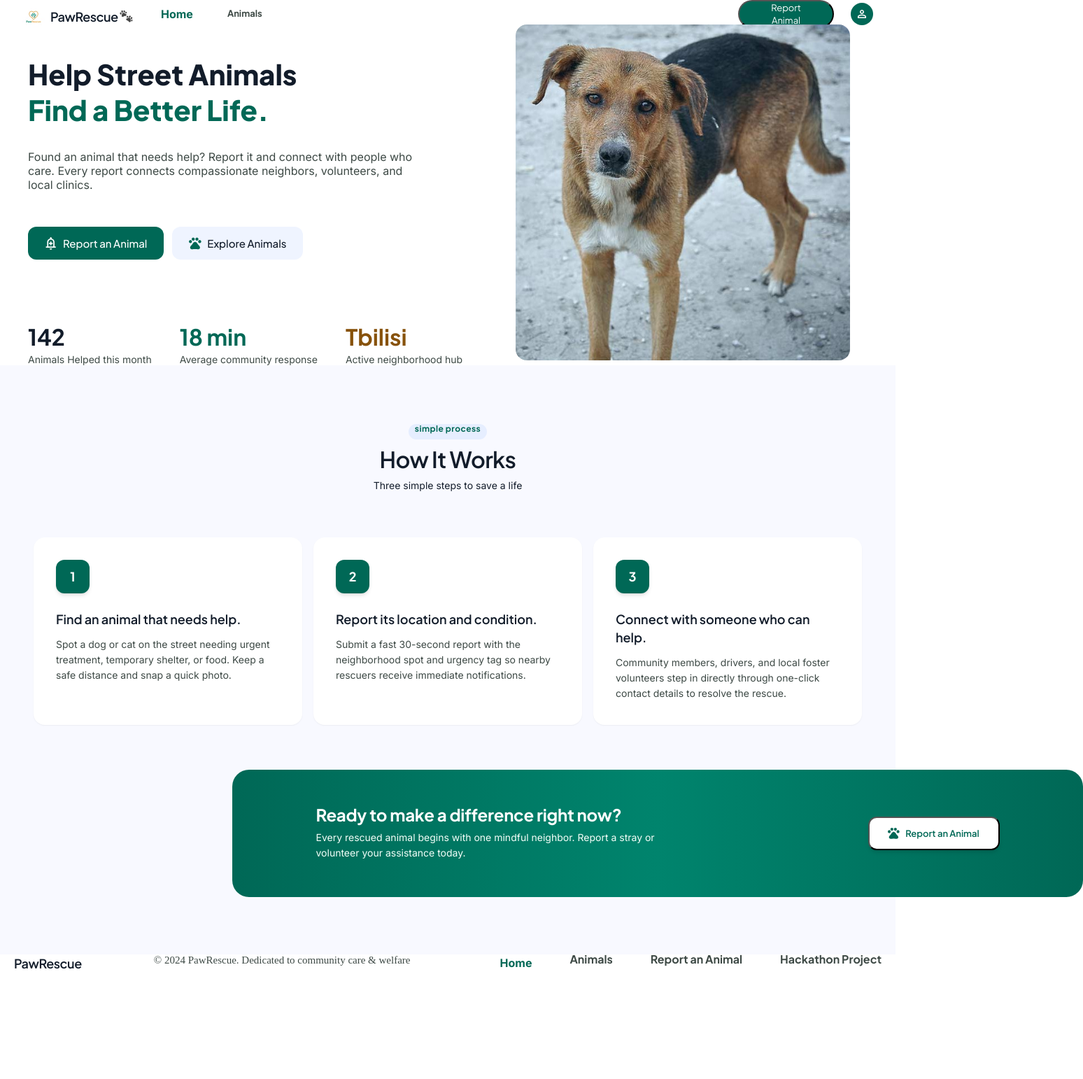
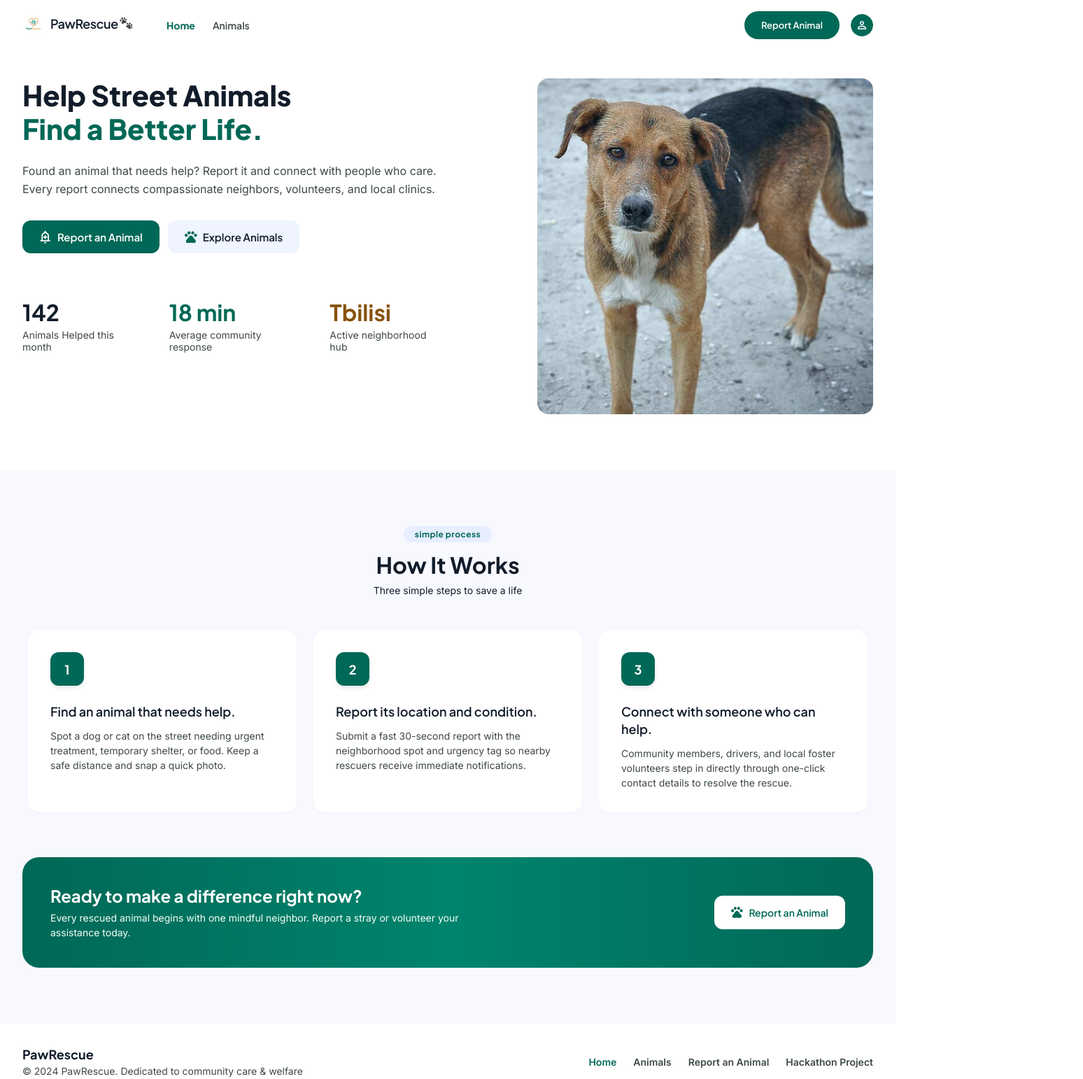
Before and after one commit to alexapkhazava22-bit/PawRescue, a plain HTML site: page index.html in a window 1280 px wide. Shown: the whole page at 70% size, 1548 px wide, since content can reach past the window. Before the commit the page ends 1390 px from the top, so only its background shows below. Drawn offline with Linux system fonts and the light colour scheme; a web font is replaced by a local one.

Commit message:
result dachi left

```diff
--- a/index.html
+++ b/index.html
@@ -1,146 +1,130 @@
-
 <!DOCTYPE html>
 <html lang="en">
 
 <head>
     <meta charset="UTF-8">
     <meta name="viewport" content="width=device-width, initial-scale=1.0">
-    <title>Document</title>
+    <title>PawRescue - Help Street Animals</title>
+    <link rel="preconnect" href="https://fonts.googleapis.com">
+    <link rel="preconnect" href="https://fonts.gstatic.com" crossorigin>
+    <link href="https://fonts.googleapis.com/css2?family=Inter:wght@400;500;600;700&family=Plus+Jakarta+Sans:wght@500;600;700;800&display=swap" rel="stylesheet">
     <link rel="stylesheet" href="./style.css">
 </head>
 
 <body>
-    <header>
-
-        <div class="container">
-            <div class="logo">
+    <header class="navbar">
+        <div class="nav-container">
+            <a href="#" class="logo">
                 <img src="./Link (1).png" alt="PawRescue logo">
-
-            </div>
+            </a>
 
             <nav class="navitems">
-                <h1 class="home">Home</h1>
-                <h2 class="animals">Animals</h2>
+                <a href="#" class="nav-link active">Home</a>
+                <a href="#" class="nav-link">Animals</a>
             </nav>
         </div>
 
         <div class="header-right">
             <button class="report-btn">Report Animal</button>
-
-
-            <img src="./Background.svg" alt="Profile">
-
+            <img src="./Background.svg" alt="Profile" class="profile-avatar">
         </div>
     </header>
 
+    <main>
+        <section class="hero">
+            <div class="hero-container">
+                <div class="hero-left">
+                    <div class="content">
+                        <h1 class="title">Help Street Animals <span class="title-highlight">Find a Better Life.</span></h1>
+                        <p class="description">Found an animal that needs help? Report it and connect with people who care. Every report connects compassionate neighbors, volunteers, and local clinics.</p>
+                    </div>
 
-    <div class="hero">
-        <div class="content">
-            <h1 class="title">Help Street Animals</h1>
-            <h1 class="title1">Find a Better Life.</h1>
-            <p class="discription">Found an animal that needs help? Report it and connect with people who care. Every
-                report connects
-                compassionate neighbors, volunteers, and local clinics.</p>
-        </div>
                     <div class="btns">
-            <button class="btn1"><img src="Icon.svg" alt="">Report an Animal </button>
-            <button class="btn2"><img src="Container.svg" alt="">Explore Animals </button>
+                        <button class="btn1"><img src="Icon.svg" alt="">Report an Animal</button>
+                        <button class="btn2"><img src="Container.svg" alt="">Explore Animals</button>
                     </div>
 
                     <div class="stats">
-            <div>
-                <h1 class="stat-number">142</h1>
+                        <div class="stat-item">
+                            <span class="stat-number">142</span>
                             <p class="desc">Animals Helped this month</p>
                         </div>
-            <div>
-                <h1 class="response-time">18 min</h1>
+                        <div class="stat-item">
+                            <span class="response-time">18 min</span>
                             <p class="desc">Average community response</p>
                         </div>
-            <div>
-                <h1 class="location">Tbilisi</h1>
+                        <div class="stat-item">
+                            <span class="location">Tbilisi</span>
                             <p class="desc">Active neighborhood hub</p>
                         </div>
                     </div>
-
-        <div class="image">
-            <img src="stray.jpg" alt="">
                 </div>
 
+                <div class="hero-image-wrapper">
+                    <img src="stray.jpg" alt="Stray animal needing rescue">
+                </div>
+            </div>
+        </section>
+
+        <section class="how-it-works">
+            <div class="hiw-header">
+                <div class="process">
+                    <span>simple process</span>
+                </div>
+                <h2>How It Works</h2>
+                <p class="subtitle">Three simple steps to save a life</p>
             </div>
 
-
-
-
-    <section>
-        <div class="hiw">
-            <div class="process">
-                <p>simple process</p>
-            </div>
-            <h2>How It Works</h2>
-            <span>Three simple steps to save a life</span>
-        </div>
             <div class="hiwc">
                 <div class="hcard">
-                <div class="numb">
-                    <span>1</span>
-                </div>
+                    <div class="numb">1</div>
                     <div class="hcardtext">
                         <h3>Find an animal that needs help.</h3>
-                    <p>Spot a dog or cat on the street needing urgent
-                        treatment, temporary shelter, or food. Keep a
-                        safe distance and snap a quick photo.</p>
+                        <p>Spot a dog or cat on the street needing urgent treatment, temporary shelter, or food. Keep a safe distance and snap a quick photo.</p>
                     </div>
                 </div>
                 <div class="hcard">
-                <div class="numb">
-                    <span>2</span>
-                </div>
+                    <div class="numb">2</div>
                     <div class="hcardtext">
                         <h3>Report its location and condition.</h3>
-                    <p>Submit a fast 30-second report with the
-                        neighborhood spot and urgency tag so nearby
-                        rescuers receive immediate notifications.</p>
+                        <p>Submit a fast 30-second report with the neighborhood spot and urgency tag so nearby rescuers receive immediate notifications.</p>
                     </div>
                 </div>
                 <div class="hcard">
-                <div class="numb">
-                    <span>3</span>
-                </div>
+                    <div class="numb">3</div>
                     <div class="hcardtext">
                         <h3>Connect with someone who can help.</h3>
-                    <p>Community members, drivers, and local foster
-                        volunteers step in directly through one-click
-                        contact details to resolve the rescue.</p>
+                        <p>Community members, drivers, and local foster volunteers step in directly through one-click contact details to resolve the rescue.</p>
+                    </div>
                 </div>
             </div>
 
-        </div>
-        <div class="rescue">
+            <div class="rescue-banner">
                 <div class="resctext">
                     <h2>Ready to make a difference right now?</h2>
-                <p>Every rescued animal begins with one mindful neighbor. Report a stray or volunteer
-                    your assistance today.</p>
+                    <p>Every rescued animal begins with one mindful neighbor. Report a stray or volunteer your assistance today.</p>
                 </div>
-            <button><img src="./Container.svg" alt="Report an Animal Add Button Image">Report an Animal</button>
+                <button><img src="./Container.svg" alt="">Report an Animal</button>
             </div>
         </section>
+    </main>
 
-    <footer>
-
-        <h1>PawRescue</h1>
+    <footer class="footer">
+        <div class="footer-container">
+            <div class="footer-brand">
+                <h2>PawRescue</h2>
                 <p class="lastp">© 2024 PawRescue. Dedicated to community care & welfare</p>
-
-        <div>
-
-            <ul>
-                <li class="home home2">Home</li>
-                <li class="animals animals2">Animals</li>
-                <li class="animals animals2">Report an Animal</li>
-                <li class="animals animals2">Hackathon Project</li>
-            </ul>
             </div>
 
-
+            <nav class="footer-nav">
+                <ul>
+                    <li><a href="#" class="footer-link active">Home</a></li>
+                    <li><a href="#" class="footer-link">Animals</a></li>
+                    <li><a href="#" class="footer-link">Report an Animal</a></li>
+                    <li><a href="#" class="footer-link">Hackathon Project</a></li>
+                </ul>
+            </nav>
+        </div>
     </footer>
 </body>
 
--- a/style.css
+++ b/style.css
@@ -1,172 +1,112 @@
-@import url('https://fonts.googleapis.com/css2?family=Averia+Libre:ital,wght@0,300;0,400;0,700;1,300;1,400;1,700&family=Crimson+Text:ital,wght@0,400;0,600;0,700;1,400;1,600;1,700&family=DM+Mono:ital,wght@0,300;0,400;0,500;1,300;1,400;1,500&family=DM+Sans:ital,opsz,wght@0,9..40,100..1000;1,9..40,100..1000&family=Edu+AU+VIC+WA+NT+Guides:wght@400..700&family=IM+Fell+English+SC&family=Inter:ital,opsz,wght@0,14..32,100..900;1,14..32,100..900&family=Montserrat:ital,wght@0,100..900;1,100..900&family=Noto+Rashi+Hebrew:wght@100..900&family=Noto+Sans+Georgian:wght@100..900&family=Noto+Serif+Georgian:wght@100..900&family=Plus+Jakarta+Sans:ital,wght@0,200..800;1,200..800&family=Poppins:ital,wght@0,100;0,200;0,300;0,400;0,500;0,600;0,700;0,800;0,900;1,100;1,200;1,300;1,400;1,500;1,600;1,700;1,800;1,900&family=Roboto+Mono:ital,wght@0,100..700;1,100..700&family=Work+Sans:ital,wght@0,100..900;1,100..900&display=swap');
-@import url('https://fonts.googleapis.com/css2?family=Averia+Libre:ital,wght@0,300;0,400;0,700;1,300;1,400;1,700&family=Crimson+Text:ital,wght@0,400;0,600;0,700;1,400;1,600;1,700&family=DM+Mono:ital,wght@0,300;0,400;0,500;1,300;1,400;1,500&family=DM+Sans:ital,opsz,wght@0,9..40,100..1000;1,9..40,100..1000&family=Edu+AU+VIC+WA+NT+Guides:wght@400..700&family=IM+Fell+English+SC&family=Inter:ital,opsz,wght@0,14..32,100..900;1,14..32,100..900&family=Montserrat:ital,wght@0,100..900;1,100..900&family=Noto+Rashi+Hebrew:wght@100..900&family=Noto+Sans+Georgian:wght@100..900&family=Noto+Serif+Georgian:wght@100..900&family=Plus+Jakarta+Sans:ital,wght@0,200..800;1,200..800&family=Poppins:ital,wght@0,100;0,200;0,300;0,400;0,500;0,600;0,700;0,800;0,900;1,100;1,200;1,300;1,400;1,500;1,600;1,700;1,800;1,900&family=Roboto+Mono:ital,wght@0,100..700;1,100..700&family=Work+Sans:ital,wght@0,100..900;1,100..900&display=swap');
-
 * {
     padding: 0;
     margin: 0;
     box-sizing: border-box;
 }
 
-header {
+body {
+    font-family: 'Inter', sans-serif;
+    color: #3D4945;
+    background-color: #FFFFFF;
+}
+
+/* Header & Nav */
+.navbar {
     display: flex;
     align-items: center;
-    justify-content: center, space-between;
-    flex-direction: row;
+    justify-content: space-between;
+    padding: 16px 32px;
+    max-width: 1280px;
+    margin: 0 auto;
 }
 
-.container {
+.nav-container {
     display: flex;
-    justify-content: center, space-around;
-    flex-direction: row;
     align-items: center;
-}
-
-.home {
-    font-weight: 700px;
-    color: #006856;
-    font-size: 16px;
-    line-height: 24px;
-    font-family: 'inter', sans-serif;
-    margin-left: 40px;
-}
-
-.animals {
-    font-weight: 600px;
-    color: #3d4945;
-    font-size: 13px;
-    height: 18px;
-    font-family: 'plus jakarta sans', sans-serif;
-    margin-left: 24px;
-}
-
-.logo {
     gap: 48px;
-    height: 24px;
-    justify-content: center;
-    align-items: center;
-    margin-left: 32px;
 }
 
 .navitems {
     display: flex;
     align-items: center;
     gap: 25px;
-    flex-direction: row;
-    justify-content: center;
 }
 
-.report-btn {
-    width: 137px;
-    height: 40px;
-    border-radius: 9999px;
-    padding-right: 24px;
-    padding-left: 24px;
-    background-color: #006856;
-    color: #ffffff;
-    font-size: 13px;
-    font-weight: 600px;
-    line-height: 18px;
-    letter-spacing: 0px;
-    font-family: 'plus jakarta sans', sans-serif;
-    margin-right: 16px;
+.nav-link {
+    text-decoration: none;
+    font-size: 14px;
+    font-weight: 600;
+    font-family: 'Plus Jakarta Sans', sans-serif;
+    color: #3d4945;
+}
 
+.nav-link.active {
+    color: #006856;
+    font-weight: 700;
 }
 
 .header-right {
     display: flex;
     align-items: center;
-    justify-content: center;
-    gap: 8px;
-    margin-right: 32px;
-    margin-left: auto;
+    gap: 16px;
 }
 
-footer {
+.report-btn {
+    height: 40px;
+    border: none;
+    border-radius: 9999px;
+    padding: 0 24px;
+    background-color: #006856;
+    color: #ffffff;
+    font-size: 13px;
+    font-weight: 600;
+    font-family: 'Plus Jakarta Sans', sans-serif;
+    cursor: pointer;
+}
+
+.profile-avatar {
+    width: 32px;
+    height: 32px;
+    border-radius: 50%;
+}
+
+/* Hero Section */
+.hero {
+    max-width: 1280px;
+    margin: 0 auto;
+    padding: 40px 32px 80px;
+}
+
+.hero-container {
     display: flex;
     justify-content: space-between;
-    margin-left: 20px;
-    margin-right: 20px;
-
-    h1 {
-        font-family: 'plus jakarta sans', sans-serif;
-        color: #121c2a;
-        font-weight: 600;
-        font-size: 18px;
-        line-height: 26px;
-        letter-spacing: -0.45px;
-    }
+    align-items: flex-start;
+    gap: 48px;
 }
 
-.foot {
-    font-size: 12px;
-    font-weight: 700;
-    font-style: bold;
-}
-
-ul {
-    display: flex;
-    gap: 30px;
-    list-style: none;
-}
-
-.home2 {
-    margin-top: 0px;
-    font-weight: 700;
-    font-size: 16px;
-    line-height: 24px;
-    color: #006856;
-}
-
-.animals2 {
-    font-size: 16px;
-    line-height: 14px;
-    font-weight: 700;
-    color: #3d4945;
-}
-
-.lastp {
-    font-weight: 400;
-    font-size: 15px;
-    margin-left: 15px;
-    height: 18px;
-    color: #3d4945;
-    font-family: 'inter , sans-serif';
-}
-
-.hero {
-    display: flex;
-    flex-direction: column;
-    max-width: 1280px;
-    max-height: 640px;
-    padding-left: 40px;
-    padding-top: 40px;
+.hero-left {
+    flex: 1;
+    max-width: 600px;
 }
 
 .title {
     font-size: 40px;
     font-weight: 800;
-    font-style: bold;
     font-family: "Plus Jakarta Sans", sans-serif;
     color: #121C2A;
+    line-height: 1.2;
 }
 
-.title1 {
-    font-size: 40px;
-    font-weight: 800;
-    font-style: bold;
-    font-family: "Plus Jakarta Sans", sans-serif;
+.title-highlight {
+    display: block;
     color: #006856;
 }
 
-.discription {
+.description {
     font-size: 16px;
-    font-weight: 400;
-    font-family: "Inter", sans-serif;
+    line-height: 1.6;
     color: #3D4945;
-    margin-top: 32px;
-    width: 575px;
-    height: 78px;
-
+    margin-top: 24px;
 }
 
 .btns {
@@ -175,172 +115,127 @@ ul {
     margin-top: 32px;
 }
 
-
-.btn1 {
-    display: flex;
-    background-color: #006856;
-    color: white;
+.btn1, .btn2 {
+    display: inline-flex;
+    align-items: center;
+    gap: 8px;
+    padding: 14px 24px;
     border: none;
-    padding: 10px 20px;
     font-family: "Plus Jakarta Sans", sans-serif;
     font-size: 15px;
-    font-weight: 500;
+    font-weight: 600;
     cursor: pointer;
     border-radius: 12px;
 }
 
+.btn1 {
+    background-color: #006856;
+    color: #ffffff;
+}
+
 .btn2 {
-    display: flex;
     background-color: #EFF4FF;
     color: #121C2A;
-    border: none;
-    padding: 10px 20px;
-    font-family: "Plus Jakarta Sans", sans-serif;
-    font-size: 15px;
-    font-weight: 500;
-    cursor: pointer;
-    border-radius: 12px;
 }
 
-
-.btns button {
-    display: inline-flex;
-    align-items: center;
-    gap: 8px;
-}
-
-.btns button img {
+.btn1 img, .btn2 img {
     width: 18px;
-    height: 18px
-}
-
-.btn1,
-.btn2 {
-    padding: 14px 24px;
+    height: 18px;
 }
 
 .stats {
     display: flex;
     gap: 40px;
-    margin-top: 90px;
+    margin-top: 64px;
 }
 
-.stat-number {
+.stat-number, .response-time, .location {
     font-size: 32px;
     font-weight: 700;
-    font-style: bold;
     font-family: "Plus Jakarta Sans", sans-serif;
-    color: #121C2A;
 }
 
-.response-time {
-    font-size: 32px;
-    font-weight: 700;
-    font-style: bold;
-    font-family: "Plus Jakarta Sans", sans-serif;
-    color: #006856;
-}
-
-.location {
-    font-size: 32px;
-    font-weight: 700;
-    font-style: bold;
-    font-family: "Plus Jakarta Sans", sans-serif;
-    color: #87520B;
-}
-
+.stat-number { color: #121C2A; }
+.response-time { color: #006856; }
+.location { color: #87520B; }
 
 .desc {
     font-size: 14px;
-    font-weight: 400;
-    font-family: "Inter", sans-serif;
     color: #3D4945;
     margin-top: 4px;
 }
 
-
-.image {
-    position: absolute;
-    right: 65px;
-    top: 35px;
-    width: 478px;
+.hero-image-wrapper {
+    flex: 1;
+    max-width: 480px;
     height: 480px;
 }
 
-
-.image img {
-
+.hero-image-wrapper img {
     width: 100%;
     height: 100%;
     object-fit: cover;
     border-radius: 16px;
 }
 
-section {
+/* How It Works Section */
+.how-it-works {
     background-color: #F8F9FF;
-    height: 842px;
-    padding: 0px 32px 0px 32px;
+    padding: 80px 32px;
     display: flex;
     flex-direction: column;
-
+    align-items: center;
 }
 
-.hiw {
+.hiw-header {
     display: flex;
     flex-direction: column;
-    justify-content: center;
     align-items: center;
+    text-align: center;
 }
 
 .process {
     background-color: #E6EEFF;
-    text-align: center;
-    width: 112px;
-    height: 22px;
+    padding: 4px 16px;
     border-radius: 50px;
     font-family: 'Plus Jakarta Sans', sans-serif;
     font-size: 12px;
     color: #006856;
     font-weight: 700;
-    line-height: 14px;
     letter-spacing: 0.44px;
-    margin-top: 84px;
 }
 
-.hiw h2 {
+.hiw-header h2 {
     font-family: 'Plus Jakarta Sans', sans-serif;
     font-size: 32px;
     color: #121C2A;
-    font-weight: 600;
-    line-height: 40px;
-    letter-spacing: -0.64px;
-    margin-top: 8px;
+    font-weight: 700;
+    margin-top: 12px;
 }
 
-.hiw span {
-    font-family: 'Inter', sans-serif;
+.hiw-header .subtitle {
     font-size: 14px;
     color: #121C2A;
-    font-weight: 400;
-    line-height: 20px;
     margin-top: 8px;
 }
 
 .hiwc {
     display: flex;
-    flex-direction: row;
-    justify-content: space-evenly;
-    margin-top: 64px;
+    justify-content: center;
+    gap: 24px;
+    margin-top: 48px;
+    width: 100%;
+    max-width: 1216px;
+    flex-wrap: wrap;
 }
 
 .hcard {
-    background-color: white;
-    width: 384px;
-    height: 268px;
+    background-color: #ffffff;
+    flex: 1;
+    min-width: 300px;
+    max-width: 384px;
     border-radius: 16px;
     box-shadow: 0px 1px 2px 0px rgba(0, 0, 0, 0.05);
-    display: flex;
-    flex-direction: column;
     padding: 32px;
 }
 
@@ -349,15 +244,11 @@ section {
     height: 48px;
     border-radius: 12px;
     background-color: #006856;
-    box-shadow:
-        0px 2px 4px -2px rgba(0, 0, 0, 0.1),
-        0px 4px 6px -1px rgba(0, 0, 0, 0.1);
-    ;
+    box-shadow: 0px 4px 6px -1px rgba(0, 0, 0, 0.1);
+    color: #FFFFFF;
     font-family: 'Plus Jakarta Sans', sans-serif;
-    color: #FFFFFF;
     font-size: 18px;
     font-weight: 700;
-    line-height: 26px;
     display: flex;
     justify-content: center;
     align-items: center;
@@ -367,36 +258,34 @@ section {
     font-family: 'Plus Jakarta Sans', sans-serif;
     color: #121C2A;
     font-weight: 600;
-    line-height: 26px;
     font-size: 18px;
     margin-top: 24px;
+    line-height: 1.4;
 }
 
 .hcardtext p {
-    font-family: 'Inter', sans-serif;
     color: #3D4945;
-    font-weight: 400;
-    line-height: 22px;
     font-size: 14px;
+    line-height: 1.5;
     margin-top: 12px;
 }
 
-.rescue {
+/* Banner */
+.rescue-banner {
     background: linear-gradient(to right, #006856, #00846D, #006856);
-    width: 1216px;
-    height: 182px;
-    margin-left: 300px;
+    width: 100%;
+    max-width: 1216px;
     margin-top: 64px;
     border-radius: 24px;
+    padding: 40px;
     display: flex;
-    flex-direction: row;
-    justify-content: space-around;
+    justify-content: space-between;
     align-items: center;
+    gap: 24px;
 }
 
 .resctext {
-    width: 550px;
-    height: 86px;
+    max-width: 600px;
 }
 
 .resctext h2 {
@@ -404,37 +293,72 @@ section {
     font-size: 24px;
     font-weight: 700;
     color: #FFFFFF;
-    line-height: 32px;
-    letter-spacing: -0.24px;
 }
 
 .resctext p {
-    font-family: 'inter', sans-serif;
     font-size: 14px;
-    font-weight: 400;
     color: #F4FFF9;
-    line-height: 22px;
     margin-top: 6px;
-    overflow: hidden;
+    line-height: 1.5;
 }
 
-.rescue button {
-    padding: 0px 24px 0px 24px;
+.rescue-banner button {
+    padding: 0 24px;
     gap: 8px;
-    width: 188px;
     height: 48px;
     background-color: #FFFFFF;
+    border: none;
     border-radius: 12px;
-    box-shadow: 0px 2px 4px -2px rgba(0, 0, 0, 0.1),
-        0px 4px 6px -1px rgba(0, 0, 0, 0.1);
     cursor: pointer;
-    font-family: 'plus jakarta sans', sans-serif;
-    font-size: 13px;
+    font-family: 'Plus Jakarta Sans', sans-serif;
+    font-size: 14px;
     font-weight: 600;
     color: #006856;
-    line-height: 18px;
-    letter-spacing: 0px;
     display: inline-flex;
     align-items: center;
     justify-content: center;
+    white-space: nowrap;
 }
+
+/* Footer */
+.footer {
+    padding: 32px;
+    background-color: #FFFFFF;
+}
+
+.footer-container {
+    max-width: 1280px;
+    margin: 0 auto;
+    display: flex;
+    justify-content: space-between;
+    align-items: center;
+}
+
+.footer-brand h2 {
+    font-family: 'Plus Jakarta Sans', sans-serif;
+    color: #121c2a;
+    font-size: 18px;
+}
+
+.lastp {
+    font-size: 14px;
+    color: #3d4945;
+    margin-top: 4px;
+}
+
+.footer-nav ul {
+    display: flex;
+    gap: 24px;
+    list-style: none;
+}
+
+.footer-link {
+    text-decoration: none;
+    font-size: 14px;
+    font-weight: 600;
+    color: #3d4945;
+}
+
+.footer-link.active {
+    color: #006856;
+}
```
Lines whose indentation alone changed are shown as unchanged.
